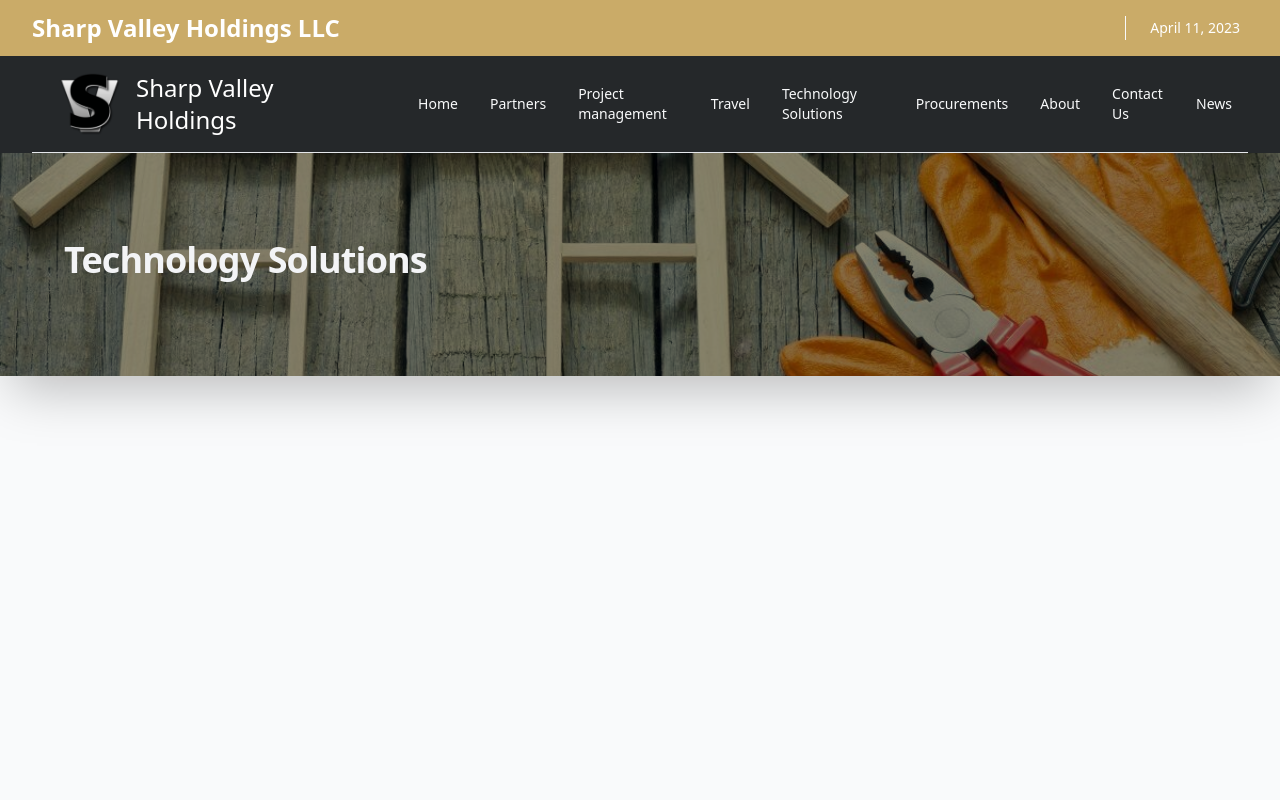
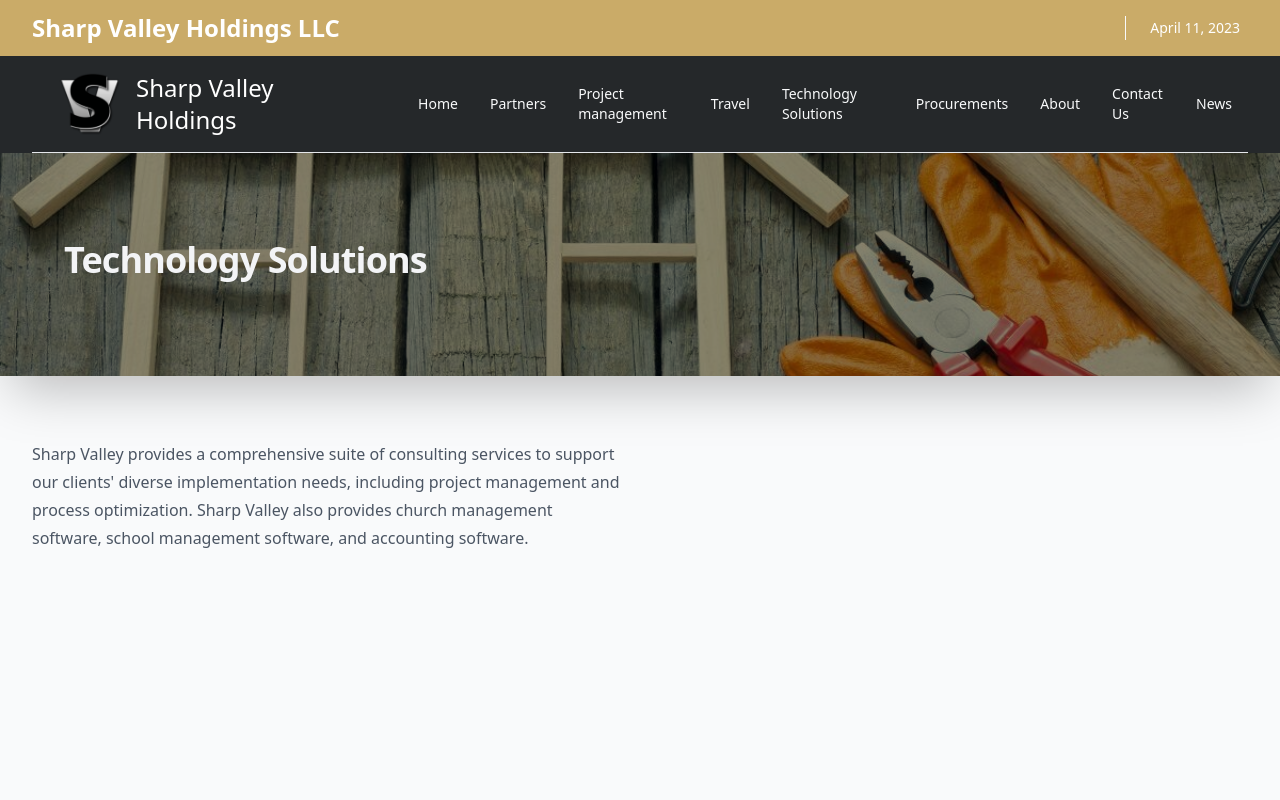
Before and after one commit to BernMasache/sharp-valley-store, a Next.js app: page /technology-solutions in a window 1280 px wide. Shown: the top 800 px of the page. Built offline with nearby package versions, Linux system fonts and the light colour scheme; what tw-elements would draw is missing.

Commit message:
technology solution

```diff
--- a/components/widgets/technologySolutions.jsx
+++ b/components/widgets/technologySolutions.jsx
@@ -21,42 +21,21 @@
 
 export default function TechnologySolutions() {
   return (
-    <div className="bg-gray-50">
+    <div className="bg-gray-50 h-[100vh]">
       <HeaderPage page={"Technology Solutions"} />
-      <div className="mx-auto h-[100vh] max-w-7xl py-8 sm:px-2 sm:py-8 lg:px-4">
-        <div className="sr-only  mx-auto max-w-2xl px-4 lg:max-w-none">
-          <div className="grid grid-cols-1 items-center gap-y-10 gap-x-16 lg:grid-cols-2">
-            <div>
-              <h2 className="text-4xl font-bold tracking-tight text-gray-900">
-                We built our business on great customer service
-              </h2>
-              <p className="mt-4 text-gray-500">
-                Sharp Valley provides a comprehensive suite of consulting services to support our clients’ diverse
+      <div className="mx-auto max-w-7xl px-6 lg:px-8">
+        <div className="mx-auto max-w-7xl space-y-16 divide-y divide-gray-100 lg:mx-0 lg:max-w-none">
+          <div className="grid grid-cols-1 gap-x-8 gap-y-10 lg:grid-cols-1">
+            <div className="grid grid-cols-1 gap-x-8 gap-y-10 lg:grid-cols-2 md:grid-cols-2">
+              {/* <h2 className="text-3xl font-bold tracking-tight text-gray-900 sr-only"></h2> */}
+              <p className="mt-4 leading-7 text-gray-600">
+                Sharp Valley provides a comprehensive suite of consulting services to support our clients&apos; diverse
                 implementation needs, including project management and process optimization. Sharp Valley also provides
                 church management software, school management software, and accounting software.
               </p>
             </div>
-            <div className="aspect-w-3 aspect-h-2 overflow-hidden rounded-lg bg-gray-100">
-              <img
-                src="https://tailwindui.com/img/ecommerce-images/incentives-07-hero.jpg"
-                alt=""
-                className="object-cover object-center"
-              />
-            </div>
           </div>
-          <div className="mt-16 grid grid-cols-1 gap-y-10 gap-x-8 lg:grid-cols-3">
-            {incentives.map((incentive) => (
-              <div key={incentive.name} className="sm:flex lg:block">
-                <div className="sm:flex-shrink-0">
-                  <img className="h-16 w-16" src={incentive.imageSrc} alt="" />
-                </div>
-                <div className="mt-4 sm:mt-0 sm:ml-6 lg:mt-6 lg:ml-0">
-                  <h3 className="text-sm font-medium text-gray-900">{incentive.name}</h3>
-                  <p className="mt-2 text-sm text-gray-500">{incentive.description}</p>
-                </div>
-              </div>
-            ))}
-          </div>
+
         </div>
       </div>
     </div>
```
